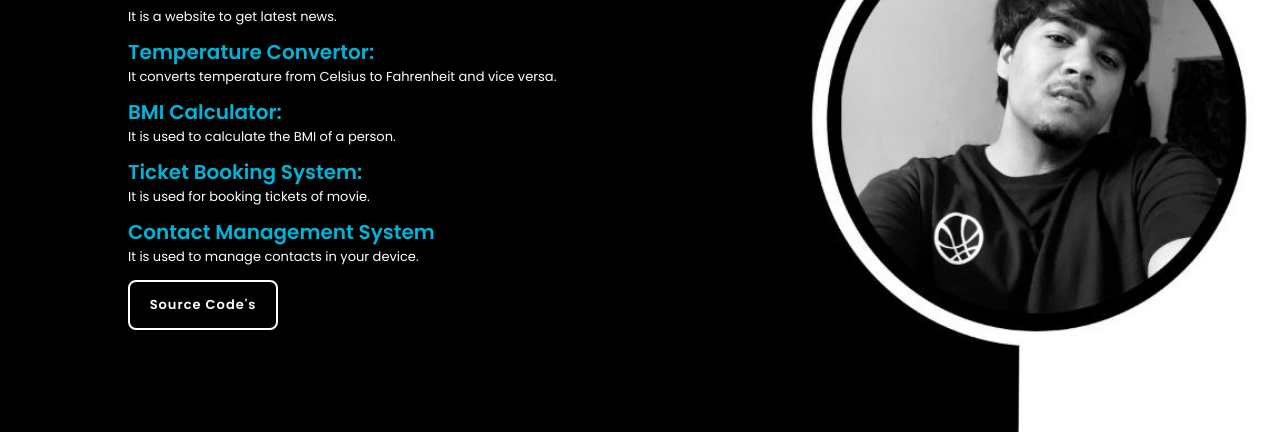
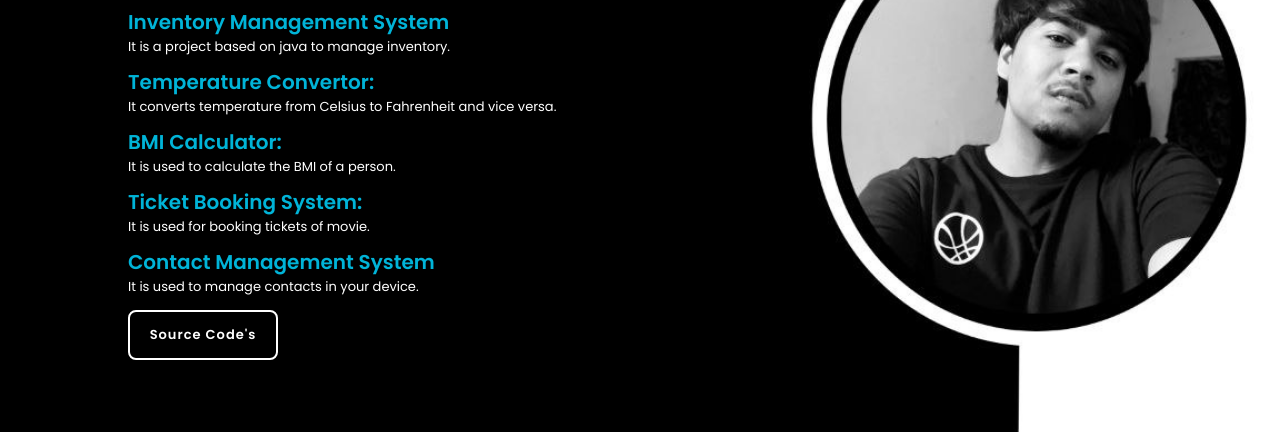
Before and after one commit to wisky7206/Portfolio, a plain HTML site: page project.html in a window 1280 px wide. Shown: the part 282-714 px from the top of the page. Drawn offline with nearby package versions, Linux system fonts and the light colour scheme.

Commit message:
Update project.html
project update

```diff
--- a/project.html
+++ b/project.html
@@ -25,6 +25,8 @@
             <h1><span class="colored">P</span>rojects:</h1>
             <h3>ZebraNews:</h3>
             <p>It is a website to get latest news.</p>
+            <h3>Inventory Management System</h3>
+            <p>It is a project based on java to manage inventory.</p>
             <h3>Temperature Convertor:</h3>
             <p>It converts temperature from Celsius to Fahrenheit and vice versa.</p>
             <h3>BMI Calculator:</h3>
```
